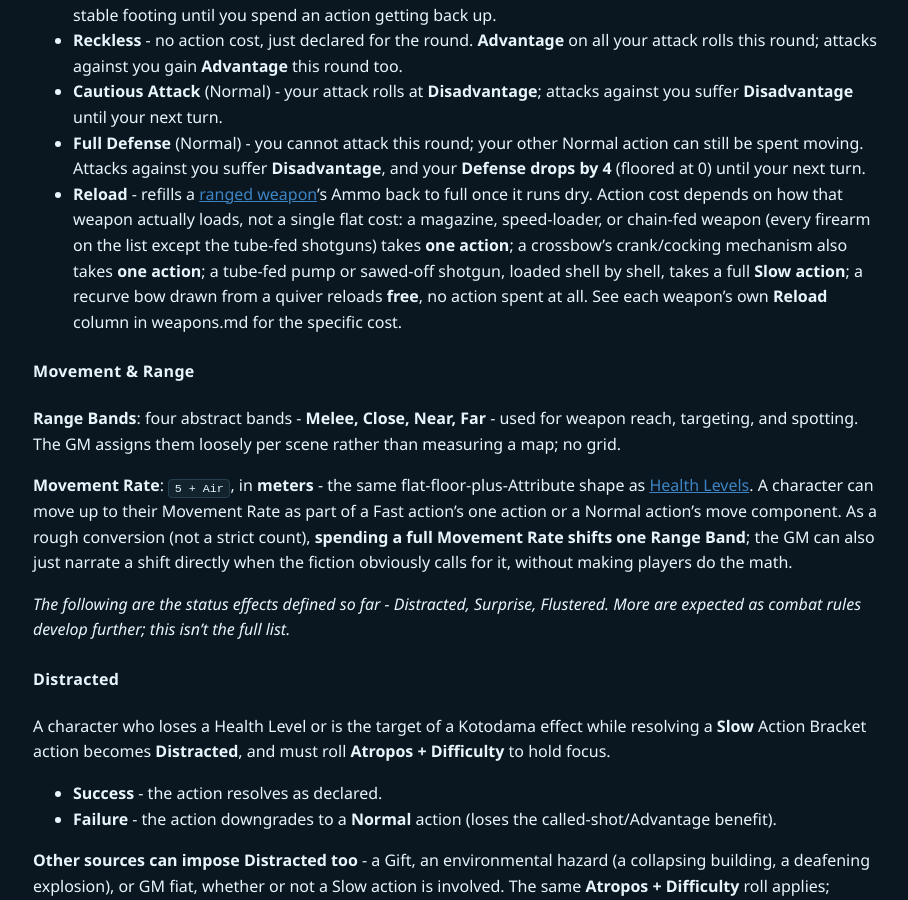
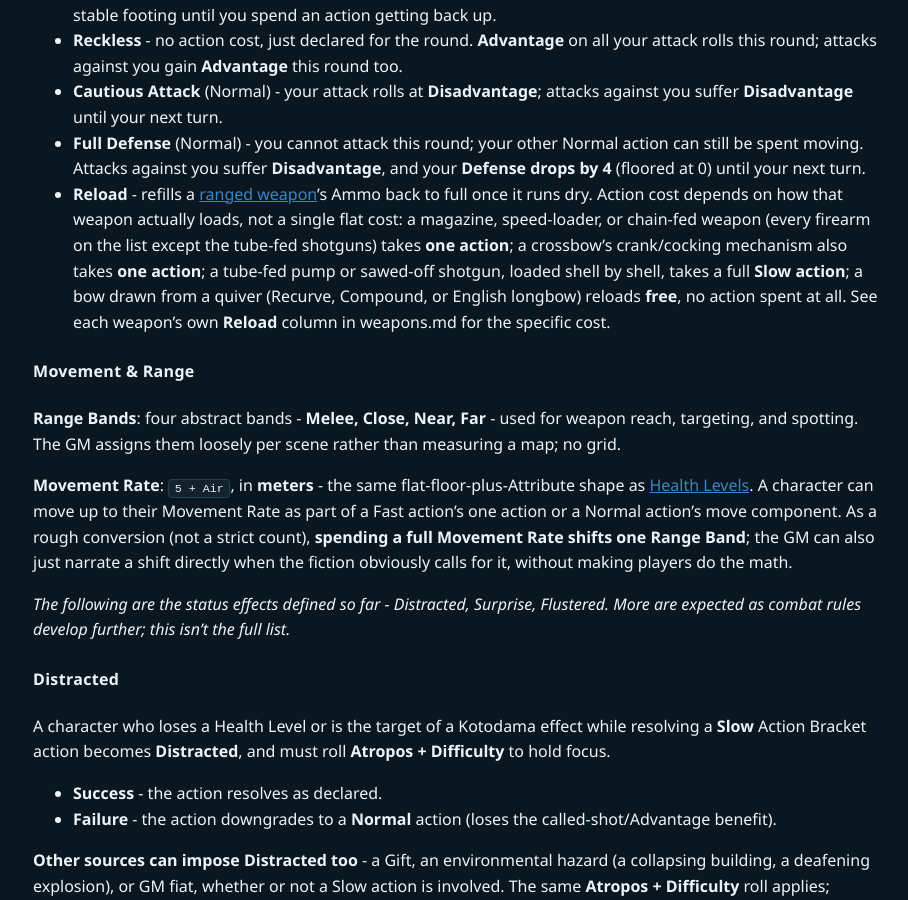
Before and after one commit to feralucce/20_Below, a Jekyll site: the page built from rules/rules.md, in a window 1280 px wide and 900 px high, scrolled down 14413 px. Shown: the whole window, without its empty margins (181-1089 px from the left). Built offline with Jekyll 4.4.1, drawn with Linux system fonts in a browser that asks for light colours; our own code applies the rules of GitHub Pages for plain Markdown files.

Commit message:
Fix two staleness bugs from today's own Bow expansion
Both the Reload combat-action text and the Ammo Recovery note still
singled out "recurve bow"/"Bow/Crossbow" from before Compound bow and
English longbow were added - both reload free from a quiver too, so
the text only described 2 of the now-4 Bow entries. Generalized both
to cover the whole category. Caught during a full audit pass, not
reported by the user.

```diff
--- a/rules/rules.md
+++ b/rules/rules.md
@@ -331,7 +331,7 @@ What an action actually *lets you do*, beyond a plain Attack or Move - filling i
 - **Reckless** - no action cost, just declared for the round. **Advantage** on all your attack rolls this round; attacks against you gain **Advantage** this round too.
 - **Cautious Attack** (Normal) - your attack rolls at **Disadvantage**; attacks against you suffer **Disadvantage** until your next turn.
 - **Full Defense** (Normal) - you cannot attack this round; your other Normal action can still be spent moving. Attacks against you suffer **Disadvantage**, and your **Defense drops by 4** (floored at 0) until your next turn.
-- **Reload** - refills a [ranged weapon](weapons.md#basic-weapons)'s Ammo back to full once it runs dry. Action cost depends on how that weapon actually loads, not a single flat cost: a magazine, speed-loader, or chain-fed weapon (every firearm on the list except the tube-fed shotguns) takes **one action**; a crossbow's crank/cocking mechanism also takes **one action**; a tube-fed pump or sawed-off shotgun, loaded shell by shell, takes a full **Slow action**; a recurve bow drawn from a quiver reloads **free**, no action spent at all. See each weapon's own **Reload** column in weapons.md for the specific cost.
+- **Reload** - refills a [ranged weapon](weapons.md#basic-weapons)'s Ammo back to full once it runs dry. Action cost depends on how that weapon actually loads, not a single flat cost: a magazine, speed-loader, or chain-fed weapon (every firearm on the list except the tube-fed shotguns) takes **one action**; a crossbow's crank/cocking mechanism also takes **one action**; a tube-fed pump or sawed-off shotgun, loaded shell by shell, takes a full **Slow action**; a bow drawn from a quiver (Recurve, Compound, or English longbow) reloads **free**, no action spent at all. See each weapon's own **Reload** column in weapons.md for the specific cost.
 
 #### Movement & Range
 
```
Also changed, not shown: rules/weapons.md (+1 -1 lines).
